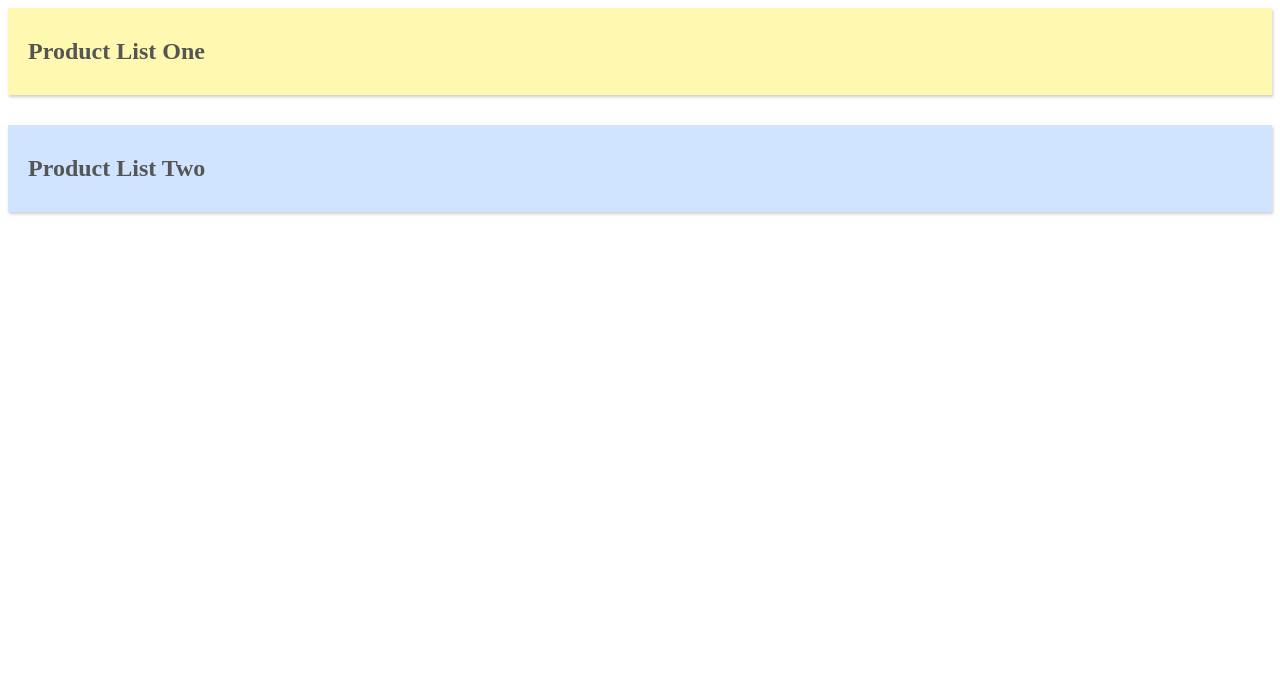
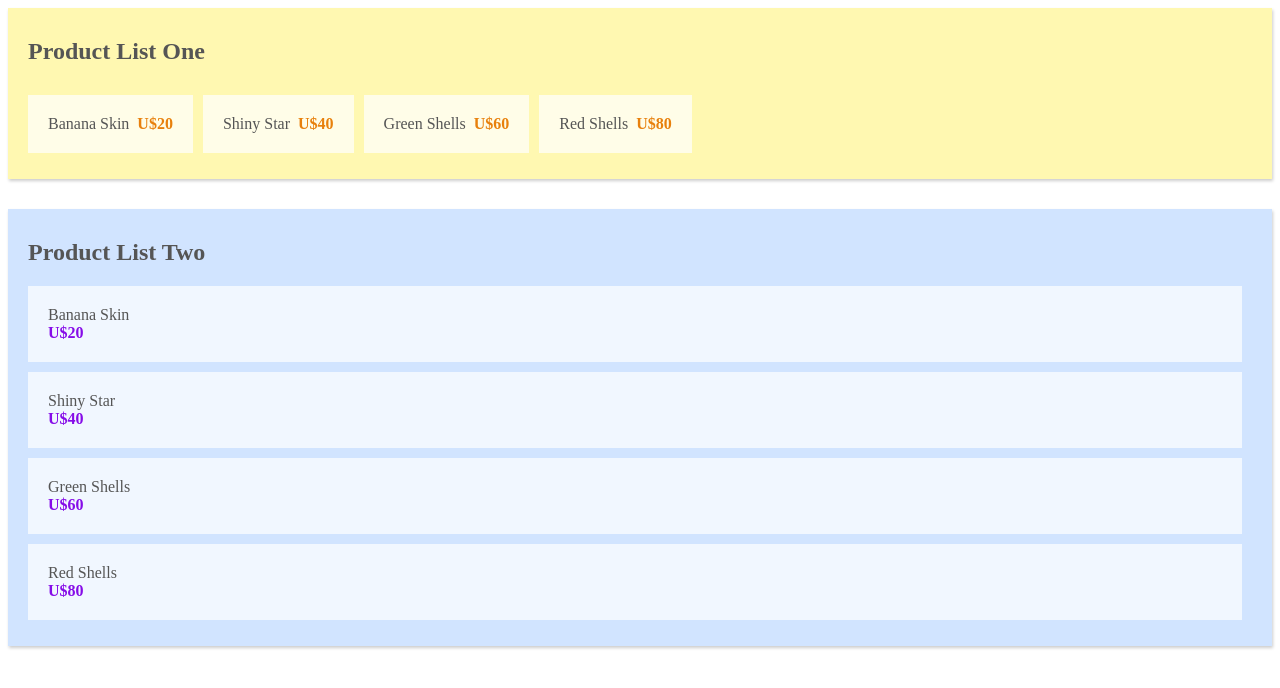
Before and after one commit to felipe-muner/to-do-vuex, a Vue app: page / in a window 1280 px wide. Shown: the top 688 px of the page. Built offline with nearby package versions, Linux system fonts and the light colour scheme.

Commit message:
getting data in a component from the store

```diff
--- a/src/App.vue
+++ b/src/App.vue
@@ -1,7 +1,7 @@
 <template>
   <div id="app">
-    <product-list-one v-bind:products="products"></product-list-one>
-    <product-list-two v-bind:products="products"></product-list-two>
+    <product-list-one></product-list-one>
+    <product-list-two></product-list-two>
   </div>
 </template>
 
@@ -16,9 +16,7 @@
   },
   name: "app",
   data() {
-    return {
-
-    };
+    return {};
   }
 };
 </script>
--- a/src/components/ProductListOne.vue
+++ b/src/components/ProductListOne.vue
@@ -12,9 +12,10 @@
 
 <script>
 export default {
-  props: ["products"],
-  data() {
-    return {};
+  computed: {
+    products() {
+      return this.$store.state.products;
+    }
   }
 };
 </script>
--- a/src/components/ProductListTwo.vue
+++ b/src/components/ProductListTwo.vue
@@ -12,9 +12,10 @@
 
 <script>
 export default {
-  props: ["products"],
-  data() {
-    return {};
+  computed: {
+    products() {
+      return this.$store.state.products;
+    }
   }
 };
 </script>
--- a/src/main.js
+++ b/src/main.js
@@ -1,8 +1,10 @@
-import Vue from 'vue'
-import App from './App.vue'
+import Vue from "vue";
+import App from "./App.vue";
+import { store } from "./store/store";
 
-Vue.config.productionTip = false
+Vue.config.productionTip = false;
 
 new Vue({
-  render: h => h(App),
-}).$mount('#app')
+  store: store,
+  render: h => h(App)
+}).$mount("#app");
--- a/src/store/store.js
+++ b/src/store/store.js
@@ -3,7 +3,7 @@
 
 Vue.use(Vuex);
 
-export const store = new Vuex.store({
+export const store = new Vuex.Store({
   state: {
     products: [
       { name: "Banana Skin", price: 20 },
```
